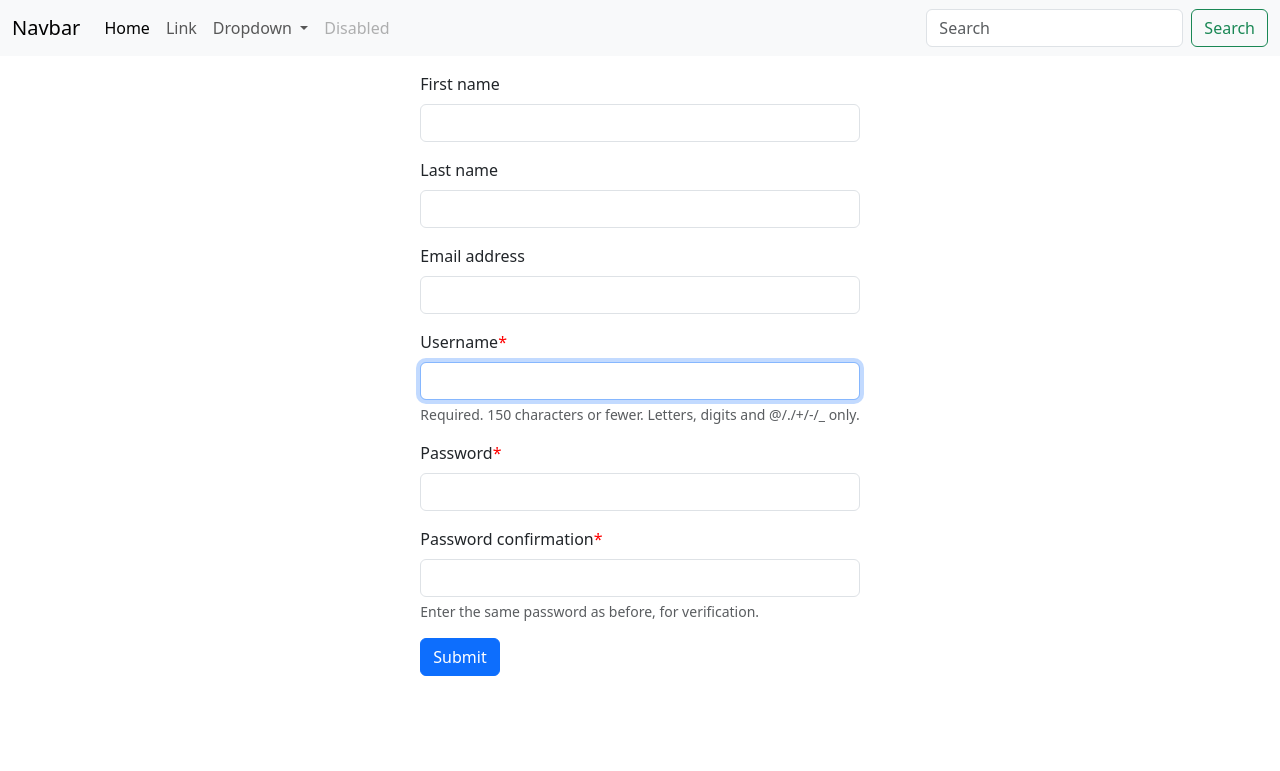
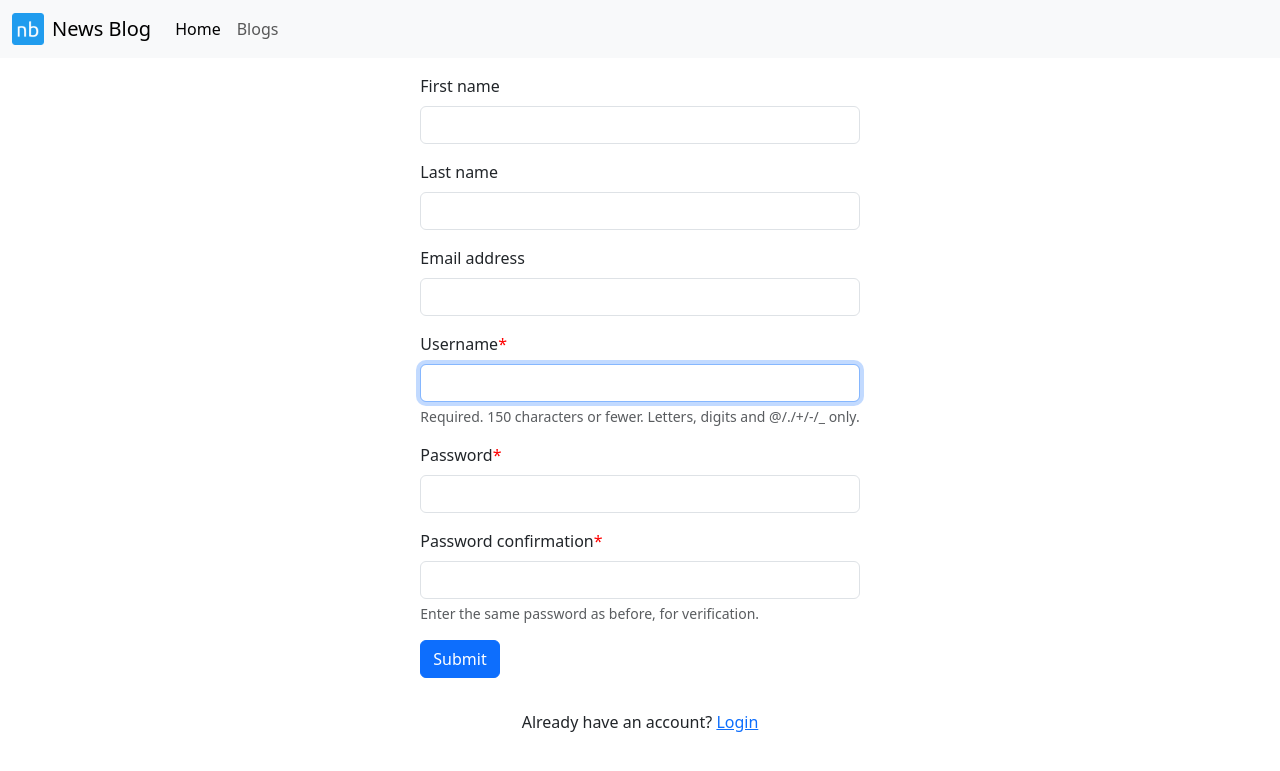
Before and after one commit to dev-abir/newsblog, a Django app: page /register/ in a window 1280 px wide. Shown: the top 771 px of the page. Run offline with Django 4.2, Linux system fonts and the light colour scheme; some libraries are stand-ins or nearby versions.

Commit message:
allowed admin to view all blogs, fixed navbar, improved login and register form, added str to Blog model

```diff
--- a/newsblog_app/models.py
+++ b/newsblog_app/models.py
@@ -30,3 +30,6 @@ class Blog(models.Model):
 
     def can_delete(self, user):
         return self.author == user
+
+    def __str__(self) -> str:
+        return self.title
--- a/newsblog_app/templates/base.html
+++ b/newsblog_app/templates/base.html
@@ -63,7 +63,15 @@
     <!-- navbar -->
     <nav class="navbar navbar-expand-lg bg-body-tertiary">
       <div class="container-fluid">
-        <a class="navbar-brand" href="/">Navbar</a>
+        <a class="navbar-brand d-flex gap-2 align-items-center" href="/">
+          <img
+            src="{% static 'apple-touch-icon.png' %}"
+            width="32"
+            alt="Logo"
+            class="d-inline-block align-text-top"
+          />
+          News Blog
+        </a>
         <button
           class="navbar-toggler"
           type="button"
@@ -81,42 +89,22 @@
               <a class="nav-link active" aria-current="page" href="/">Home</a>
             </li>
             <li class="nav-item">
-              <a class="nav-link" href="#">Link</a>
-            </li>
-            <li class="nav-item dropdown">
               <a
-                class="nav-link dropdown-toggle"
-                href="#"
-                role="button"
-                data-bs-toggle="dropdown"
-                aria-expanded="false"
+                class="nav-link"
+                aria-current="page"
+                href="{% url 'blog-list' %}"
+                >Blogs</a
               >
-                Dropdown
-              </a>
-              <ul class="dropdown-menu">
-                <li><a class="dropdown-item" href="#">Action</a></li>
-                <li><a class="dropdown-item" href="#">Another action</a></li>
-                <li><hr class="dropdown-divider" /></li>
-                <li>
-                  <a class="dropdown-item" href="#">Something else here</a>
-                </li>
-              </ul>
-            </li>
-            <li class="nav-item">
-              <a class="nav-link disabled">Disabled</a>
             </li>
           </ul>
-          <form class="d-flex" role="search">
-            <input
-              class="form-control me-2"
-              type="search"
-              placeholder="Search"
-              aria-label="Search"
-            />
-            <button class="btn btn-outline-success" type="submit">
-              Search
-            </button>
-          </form>
+          {% if user.is_authenticated %}
+          <a class="btn" href="{% url 'user-detail' user.id %}">
+            <i class="fa-solid fa-user"></i>
+          </a>
+          <a class="btn" href="{% url 'logout' %}">
+            <i class="fa-solid fa-right-from-bracket"></i>
+          </a>
+          {% endif %}
         </div>
       </div>
     </nav>
--- a/newsblog_app/templates/login.html
+++ b/newsblog_app/templates/login.html
@@ -10,8 +10,10 @@
 {% load crispy_forms_tags %}
 <!-- end load crispy -->
 
-<!-- blog form -->
+<!-- login form -->
 {% crispy form %}
-<!-- end blog form -->
+
+<p>Don't have an account? <a href="{% url 'register' %}">Register</a></p>
+<!-- end login form -->
 
 {% endblock content %}
--- a/newsblog_app/templates/register.html
+++ b/newsblog_app/templates/register.html
@@ -10,8 +10,10 @@
 {% load crispy_forms_tags %}
 <!-- end load crispy -->
 
-<!-- blog form -->
+<!-- register form -->
 {% crispy form %}
-<!-- end blog form -->
+
+<p>Already have an account? <a href="{% url 'login' %}">Login</a></p>
+<!-- end register form -->
 
 {% endblock content %}
--- a/newsblog_app/views.py
+++ b/newsblog_app/views.py
@@ -32,17 +32,17 @@ def index(request):
     # TODO: chk status code
     print("stts", r.status_code)
 
+    blogs = Blog.objects.filter(author=request.user).order_by("-created_on")
+    if request.user.is_superuser:
+        # show all blogs for the admin
+        blogs = Blog.objects.order_by("-created_on")
+
     # .json().articles can work as list of dictionary itself...
 
     return render(
         request=request,
         template_name="index.html",
-        context={
-            "blog_list": Blog.objects.filter(author=request.user).order_by(
-                "-created_on"
-            ),
-            "news_list": r.json()["articles"],
-        },
+        context={"blog_list": blogs, "news_list": r.json()["articles"]},
     )
 
 
@@ -93,6 +93,10 @@ class UserDetailView(LoginRequiredMixin, generic.DetailView):
 #################################################################
 class BlogListView(LoginRequiredMixin, generic.ListView):
     def get_queryset(self):
+        if self.request.user.is_superuser:
+            # show all blogs for the admin
+            return Blog.objects.order_by("-created_on")
+
         return Blog.objects.filter(author=self.request.user).order_by("-created_on")
 
 
```
